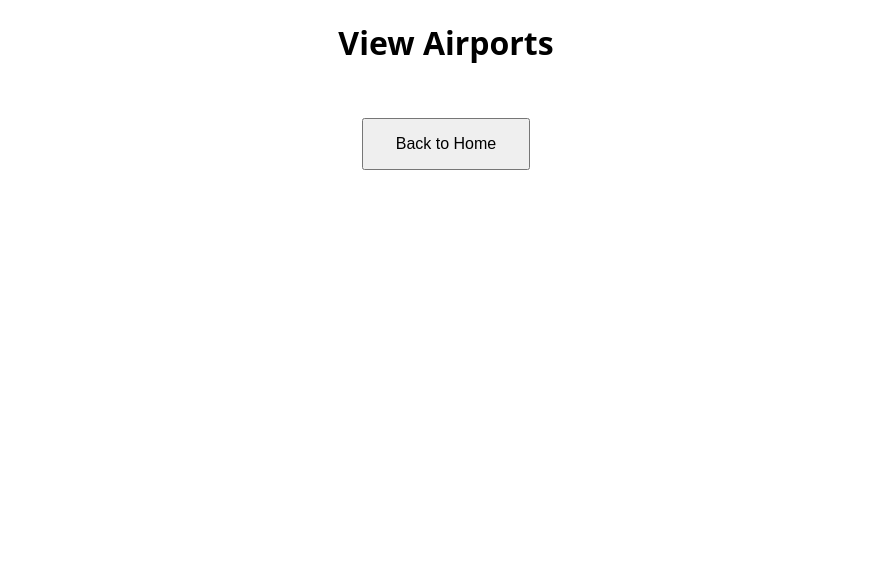
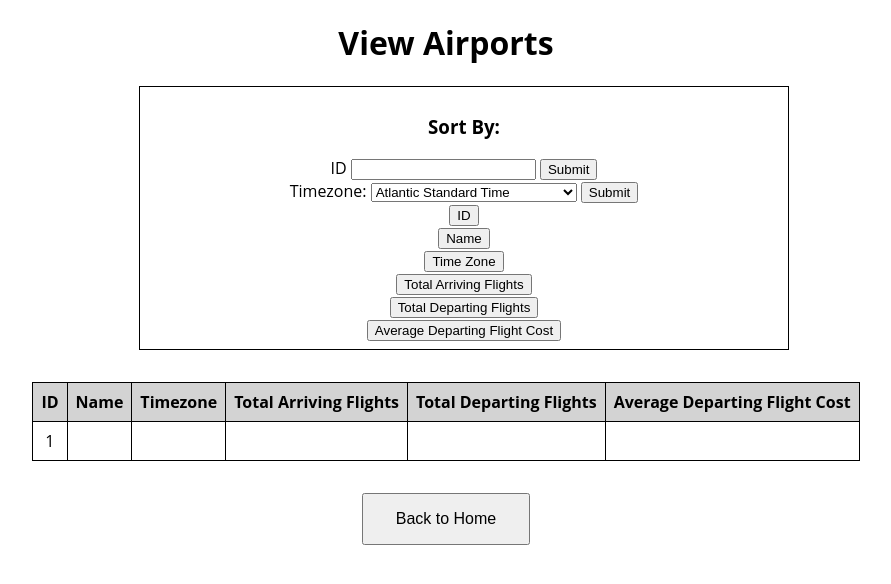
Before and after one commit to Speegie/phaseFour, a Flask app: page /viewAirports in a window 1280 px wide. Shown: the top 584 px of the page, without its empty margins (194-1085 px from the left). Run offline with Flask 2, Linux system fonts and the light colour scheme; tables that the repository leaves empty or names only in its code hold one stand-in row (values such as "Sample post"); some libraries are stand-ins or nearby versions.

Commit message:
viewAirports

```diff
--- a/app.py
+++ b/app.py
@@ -82,10 +82,50 @@ def processDate():
 
 @app.route('/viewAirports', methods=['GET', 'POST'])
 def viewAirports():
+    cur = mysql.connection.cursor()
+
     if request.method == 'POST':
-        if request.form['but'] == 'back':
+        if request.form['btn_identifier'] == 'sortOne':
+            resultValue = cur.execute("SELECT * FROM view_airports order by Airport_Id asc")
+            viewAirportDetails = cur.fetchall()
+            return render_template('viewAirports.html', viewAirportDetails=viewAirportDetails)
+        if request.form['btn_identifier'] == 'sortTwo':
+            resultValue = cur.execute("SELECT * FROM view_airports order by Airport_Name asc")
+            viewAirportDetails = cur.fetchall()
+            return render_template('viewAirports.html', viewAirportDetails=viewAirportDetails)
+        if request.form['btn_identifier'] == 'sortThree':
+            resultValue = cur.execute("SELECT * FROM view_airports order by Time_Zone asc")
+            viewAirportDetails = cur.fetchall()
+            return render_template('viewAirports.html', viewAirportDetails=viewAirportDetails)
+        if request.form['btn_identifier'] == 'sortFour':
+            text = request.form['text']
+            resultValue = cur.execute("SELECT * FROM view_airports where Airport_Name like '%" + text + "%'")
+            viewAirportDetails = cur.fetchall()
+            return render_template('viewAirports.html', viewAirportDetails=viewAirportDetails)
+        if request.form['btn_identifier'] == 'sortFive':
+            time = request.form.get('time')
+            resultValue = cur.execute("SELECT * FROM view_airports where time_zone = '" + time + "'")
+            viewAirportDetails = cur.fetchall()
+            return render_template('viewAirports.html', viewAirportDetails=viewAirportDetails)
+        if request.form['btn_identifier'] == 'back':
             return redirect('/adminHome')
-    return render_template('viewAirports.html')
+        if request.form['btn_identifier'] == 'sortSix':
+            resultValue = cur.execute("SELECT * FROM view_airports order by total_arriving_flights desc")
+            viewAirportDetails = cur.fetchall()
+            return render_template('viewAirports.html', viewAirportDetails=viewAirportDetails)
+        if request.form['btn_identifier'] == 'sortSev':
+            resultValue = cur.execute("SELECT * FROM view_airports order by total_departing_flights desc")
+            viewAirportDetails = cur.fetchall()
+            return render_template('viewAirports.html', viewAirportDetails=viewAirportDetails)
+        if request.form['btn_identifier'] == 'sortEight':
+            resultValue = cur.execute("SELECT * FROM view_airports order by avg_departing_flight_cost desc")
+            viewAirportDetails = cur.fetchall()
+            return render_template('viewAirports.html', viewAirportDetails=viewAirportDetails)
+
+    if request.method == 'GET':
+        resultValue = cur.execute("SELECT * FROM view_airports")
+        viewAirportDetails = cur.fetchall()
+        return render_template('viewAirports.html', viewAirportDetails=viewAirportDetails)
 
 @app.route('/viewCustomers', methods=['GET', 'POST'])
 def viewCustomers():
@@ -127,7 +167,6 @@ def viewOwners():
             viewOwnersDetails = cur.fetchall()
             return render_template('viewOwners.html', viewOwnersDetails=viewOwnersDetails)
         if request.form['btn_identifier'] == 'back':
-            #return render_template('index.html')
             return redirect('/adminHome')
 
     if request.method == 'GET':
--- a/templates/viewAirports.html
+++ b/templates/viewAirports.html
@@ -1,16 +1,104 @@
 <!DOCTYPE HTML>
 <html lang="en">
+
 <head>
-  <meta charset="UTF-8">
+    <meta charset="UTF-8">
 
-  <title>Travel Reservation Service</title>
-  <link rel="stylesheet" href="{{ url_for('static',filename='styles/style.css') }}">
+    <title>Travel Reservation Service</title>
+    <link rel="stylesheet" href="{{ url_for('static',filename='styles/style.css') }}">
 
 </head>
+
 <body>
     <h1>View Airports</h1>
-    <form method="POST">
-        <button class = "but" name = "but" value = "back" type= "submit">Back to Home</button>
-    </form>
+    <div class="table" style="border: black; border-width:1px; border-style: solid;">
+        <h3>Sort By:</h3>
+
+        <form method="POST">ID
+            <input name="text">
+            <input type="submit">
+            <input type="hidden" name="btn_identifier" value="sortFour" />
+
+        </form>
+
+        <form method="POST">
+            <label for="timezone">Timezone: </label>
+            <select id="timezone" name="time">
+                <option value="AST">Atlantic Standard Time</option>
+                <option value="EST">Eastern Standard Time</option>
+                <option value="CST">Central Standard Time</option>
+                <option value="PST">Pacific Standard Time</option>
+                <option value="AKST">Alaskan Standard Time</option>
+                <option value="HST">Hawaii-Aleutian Standard Time</option>
+            </select>
+            <input type="submit">
+            <input type="hidden" name="btn_identifier" value="sortFive" />
+        </form>
+
+        <form method="POST">
+            <input type="hidden" name="btn_identifier" value="sortOne" />
+            <input type="submit" value="ID">
+        </form>
+
+        <form method="POST">
+            <input type="hidden" name="btn_identifier" value="sortTwo" />
+            <input type="submit" value="Name">
+        </form>
+
+        <form method="POST">
+            <input type="hidden" name="btn_identifier" value="sortThree" />
+            <input type="submit" value="Time Zone" />
+        </form>
+
+        <form method="POST">
+            <input type="hidden" name="btn_identifier" value="sortSix" />
+            <input type="submit" value="Total Arriving Flights" />
+        </form>
+
+        <form method="POST">
+            <input type="hidden" name="btn_identifier" value="sortSev" />
+            <input type="submit" value="Total Departing Flights" />
+        </form>
+
+        <form method="POST">
+            <input type="hidden" name="btn_identifier" value="sortEight" />
+            <input type="submit" value="Average Departing Flight Cost" />
+        </form>
+
+    </div>
+    <div class="data">
+        <table class="center">
+            <thead>
+                <tr style="background-color: lightgray">
+                    <th>ID</th>
+                    <th>Name</th>
+                    <th>Timezone</th>
+                    <th>Total Arriving Flights</th>
+                    <th>Total Departing Flights</th>
+                    <th>Average Departing Flight Cost</th>
+
+                </tr>
+            </thead>
+            <tbody>
+                {% for row in viewAirportDetails %}
+                <tr>
+                    <td> {{row[0]}} </td>
+                    <td> {{row[1]}} </td>
+                    <td> {{row[2]}} </td>
+                    <td> {{row[3]}} </td>
+                    <td> {{row[4]}} </td>
+                    <td> {{row[5]}} </td>
+
+                </tr>
+                {% endfor %}
+            </tbody>
+        </table>
+    </div>
+    <div>
+        <form method="POST">
+            <input type="hidden" class="but" name="btn_identifier" value="back" />
+            <button class="but" name="but" value="back" type="submit">Back to Home</button>
+        </form>
+    </div>
 
 </body>
```
